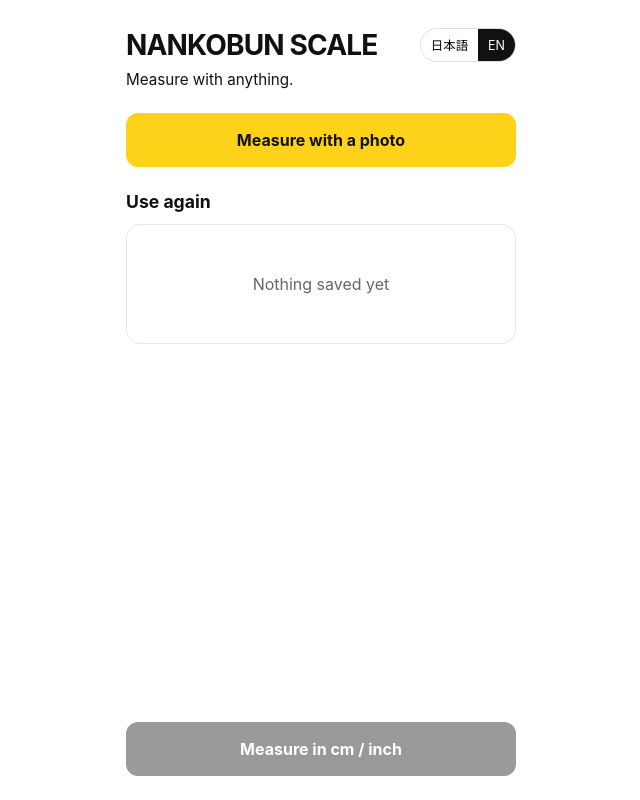
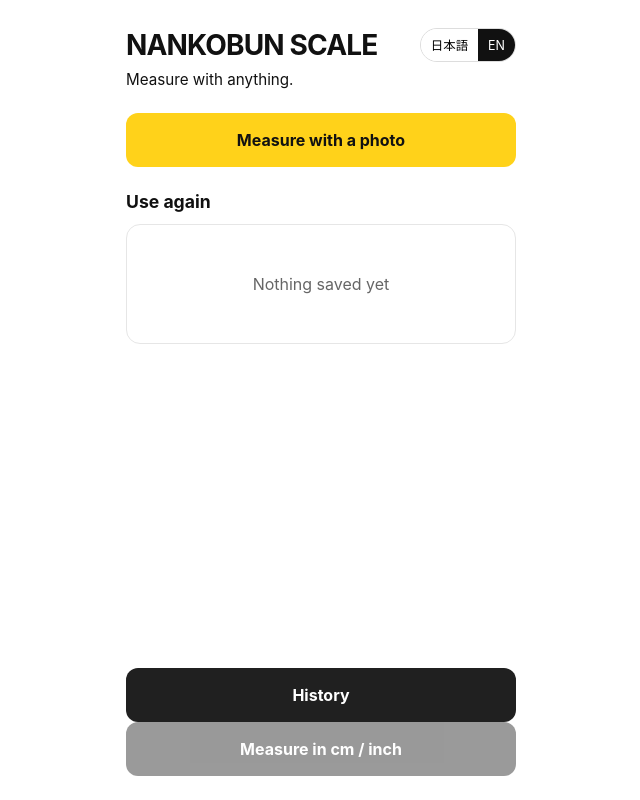
Before and after one commit to badjoke-lab/nankobun-scale, a React (Vite) app: page / in a window 1280 px wide. Shown: the whole page, without its empty margins (319-959 px from the left). Built offline with nearby package versions, Linux system fonts and the light colour scheme.

Commit message:
Add history navigation to app shell

```diff
--- a/src/main.tsx
+++ b/src/main.tsx
@@ -5,23 +5,24 @@
 import { UnitCreator } from './unitCreator'
 import { LengthMeasurement } from './lengthMeasurement'
 import { AreaMeasurement } from './areaMeasurement'
+import { HistoryView } from './historyView'
 import { deleteUnit, listSavedUnits, saveUnit, type SavedUnit } from './storage'
 
 const strings = {
   ja: {
     tagline: '好きなものを、ものさしに。', primary: '撮ったもので測る', reuse: 'また使う', empty: '保存したものはまだありません', standard: 'cm・inchで測る',
-    use: 'これで測る', edit: '編集', remove: '削除', back: 'ホームへ',
+    use: 'これで測る', edit: '編集', remove: '削除', back: 'ホームへ', history: '履歴',
     name: '名前をつける・変更', save: '保存', deleteQuestion: 'この画像を削除しますか？', cancel: 'キャンセル',
   },
   en: {
     tagline: 'Measure with anything.', primary: 'Measure with a photo', reuse: 'Use again', empty: 'Nothing saved yet', standard: 'Measure in cm / inch',
-    use: 'Measure with this', edit: 'Edit', remove: 'Delete', back: 'Home',
+    use: 'Measure with this', edit: 'Edit', remove: 'Delete', back: 'Home', history: 'History',
     name: 'Add or change name', save: 'Save', deleteQuestion: 'Delete this image?', cancel: 'Cancel',
   },
 } as const
 
 type Locale = keyof typeof strings
-type Screen = 'home' | 'create' | 'unit-actions' | 'length-measurement' | 'area-measurement'
+type Screen = 'home' | 'create' | 'unit-actions' | 'length-measurement' | 'area-measurement' | 'history'
 
 function detectLocale(): Locale {
   const saved = localStorage.getItem('nankobun.locale')
@@ -96,6 +97,10 @@
     return <AreaMeasurement locale={locale} unit={activeUnit} target={areaTarget} onClose={() => setScreen('home')} />
   }
 
+  if (screen === 'history') {
+    return <HistoryView locale={locale} onClose={() => setScreen('home')} />
+  }
+
   return <main className="app-shell">
     <header className="topbar">
       <div><h1>NANKOBUN SCALE</h1><p>{t.tagline}</p></div>
@@ -121,7 +126,10 @@
       </div>}
     </section>
 
-    <section className="secondary-section"><button className="secondary-button" disabled>{t.standard}</button></section>
+    <section className="secondary-section">
+      <button className="secondary-button" onClick={() => setScreen('history')}>{t.history}</button>
+      <button className="secondary-button" disabled>{t.standard}</button>
+    </section>
   </main>
 }
 
```
